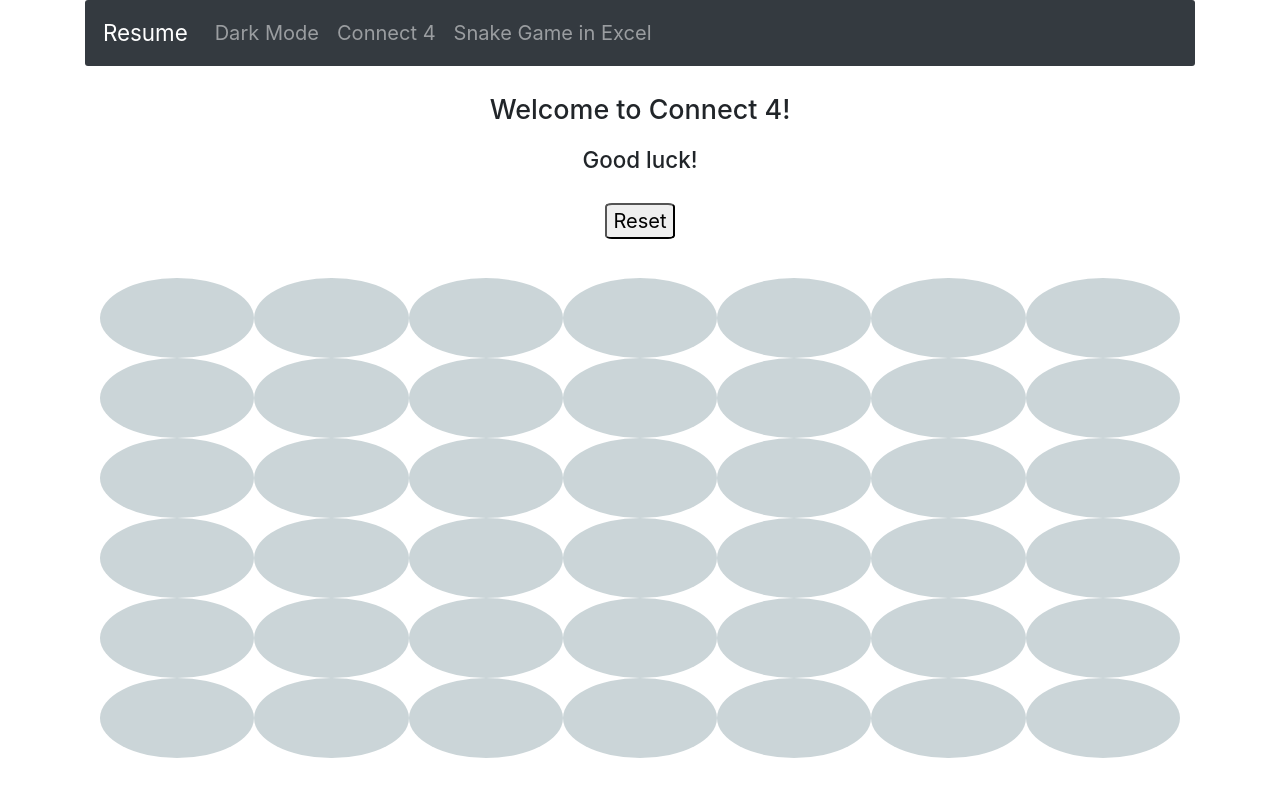
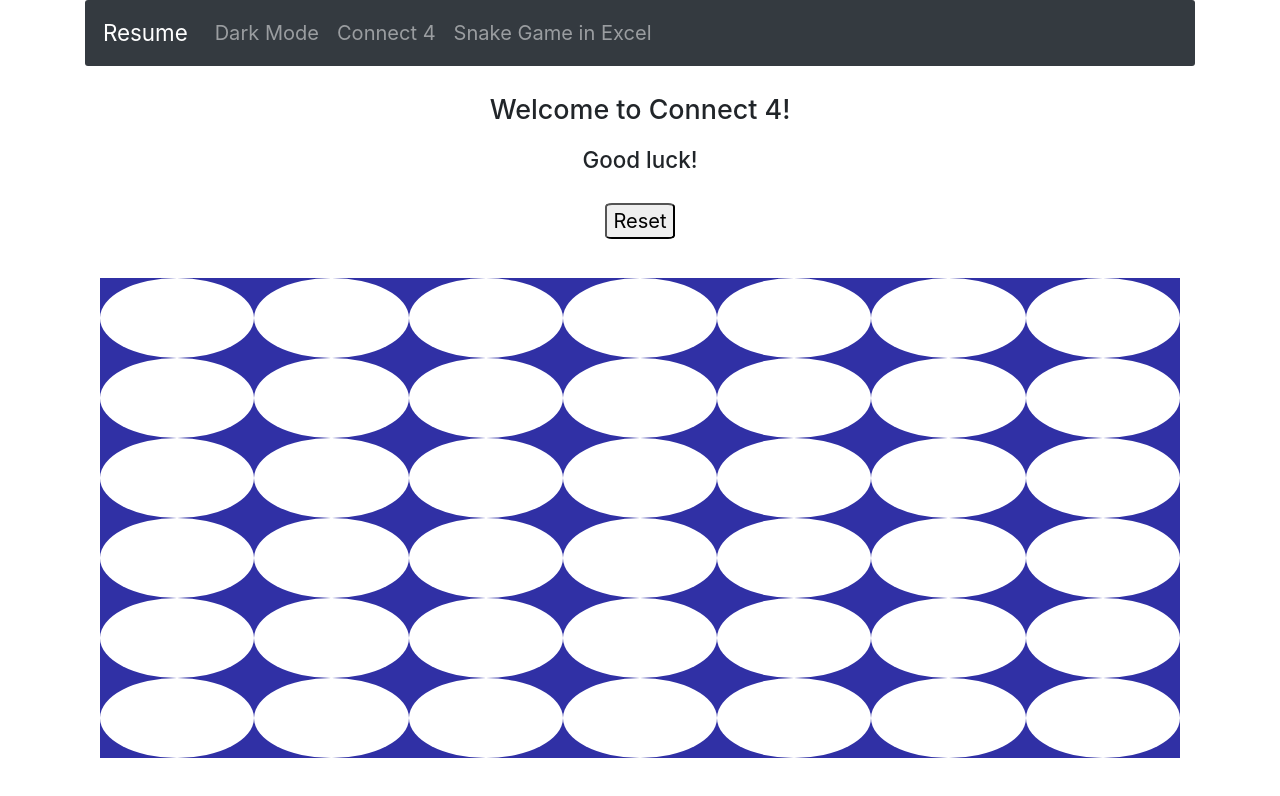
Before and after one commit to kevin-tsai-93/resume-website, a Next.js app: page /connect4 in a window 1280 px wide. Shown: the top 796 px of the page. Built offline with nearby package versions, Linux system fonts and the light colour scheme.

Commit message:
Add files via upload

```diff
--- a/components/portfolio/connect_4_game/connect4_helper_files/Board.js
+++ b/components/portfolio/connect_4_game/connect4_helper_files/Board.js
@@ -27,7 +27,7 @@ class Board extends React.Component {
 
         return (
             <div className="table-responsive">
-                <table className="table table-borderless">
+                <table className="table table-borderless board-bg-green">
                     <tbody>
                         {display}
                     </tbody>
--- a/pages/_app.js
+++ b/pages/_app.js
@@ -4,6 +4,7 @@ import '../styles/responsive-font.css';
 import '../styles/square.css';
 import '../styles/connect4game.css';
 import '../styles/darkmode.css';
+import '../styles/board.css';
 import NavigationBar from "../components/navbar/NavigationBar";
 // import App from 'next/app';
 
--- /dev/null
+++ b/styles/board.css
@@ -0,0 +1,3 @@
+.board-bg-green {
+    background-color: rgba(7, 7, 147, 0.832);
+}
--- a/styles/darkmode.css
+++ b/styles/darkmode.css
@@ -1,21 +1,12 @@
-/*
-    using !important in general is not a best practice;
-    however, for this application, i have noticed that
-    web browsers may override certain colors based on
-    browser settings, such as a predefined dark mode setting
-    on samsung internet. this blocks the user from seeing the change
-    between a light mode and a dark mode. to prevent this, i used !important
-    on the background-color and the color properties.
- */
 
 .darkmode {
-    background-color: rgba(35, 35, 35, 1) !important;
-    color: rgba(202, 202, 202, 1) !important;
+    background-color: rgba(35, 35, 35, 1);
+    color: rgba(202, 202, 202, 1);
 }
 
 .lightmode {
-    background-color: white !important;
-    color: black !important;
+    background-color: white;
+    color: black;
 }
 
 
--- a/styles/square.css
+++ b/styles/square.css
@@ -1,5 +1,5 @@
 .square {
-    background-color: rgba(6, 53, 71, 0.207);
+    background-color: white;
     border-radius: 50%;
     height: 10vh;
     user-select: none;
@@ -21,7 +21,7 @@
 } */
 
 .square-human-filled {
-    background-color: rgba(255, 0, 0, 0.611);
+    background-color: rgba(255, 2, 2, 0.729);
 
     animation-name: humanFill;
     animation-duration: 1s;
@@ -30,7 +30,7 @@
 
 @keyframes humanFill {
     0% {
-        background-color: rgba(6, 53, 71, 0.207);
+        background-color: white;
         opacity: 1;
     }
     100% {
@@ -40,7 +40,7 @@
 
 
 .square-ai-filled {
-    background-color: rgba(0, 0, 0, 0.755);
+    background-color: rgba(249, 249, 2, 0.886);
 
     animation-name: aiFill;
     animation-duration: 1.5s;
@@ -49,14 +49,15 @@
 
 @keyframes aiFill {
     0% {
-        background-color: rgba(6, 53, 71, 0.207);
+        background-color: white;
         opacity: 1;
     }
     50% {
-        background-color: rgba(6, 53, 71, 0.207);
+        background-color: rgba(144, 144, 49, 0.886);
         opacity: 1;
     }
     100% {
+        background-color: rgba(249, 249, 2, 0.886);
         opacity: 1;
     }
 }
```
